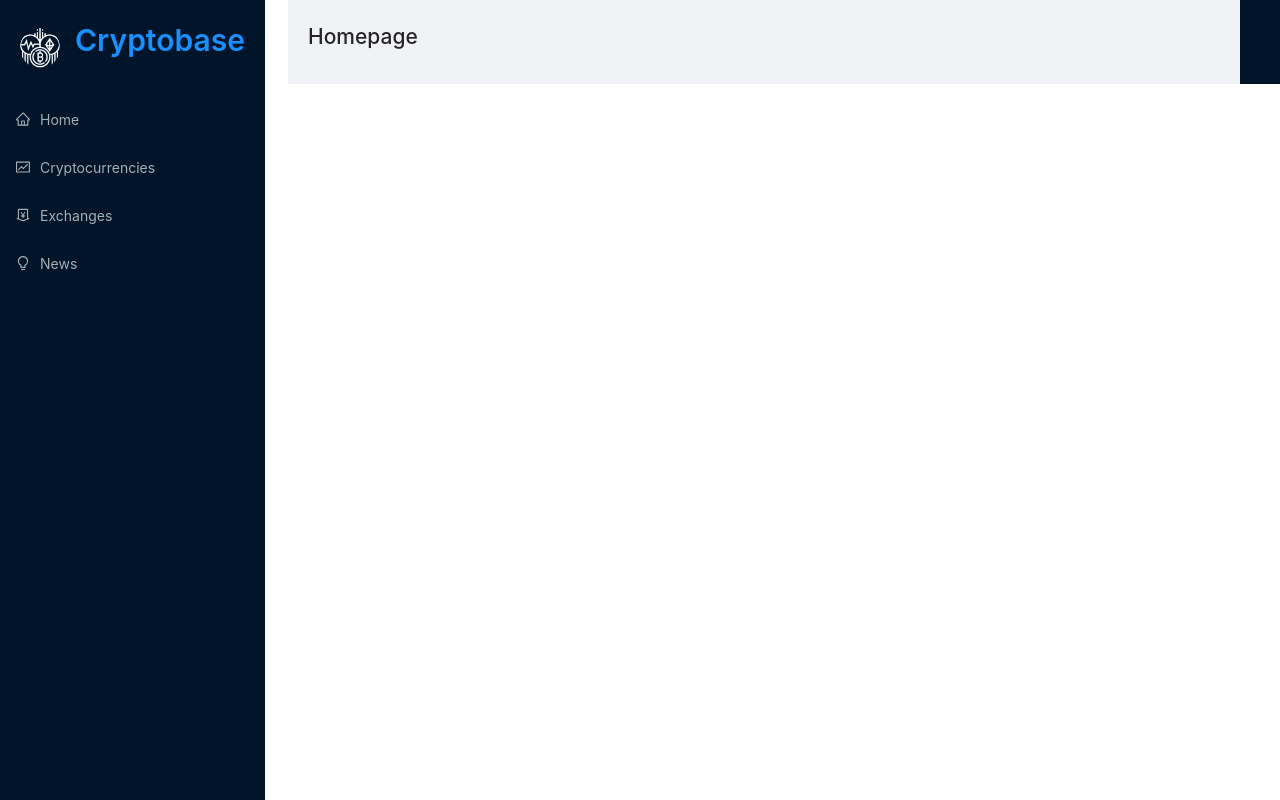
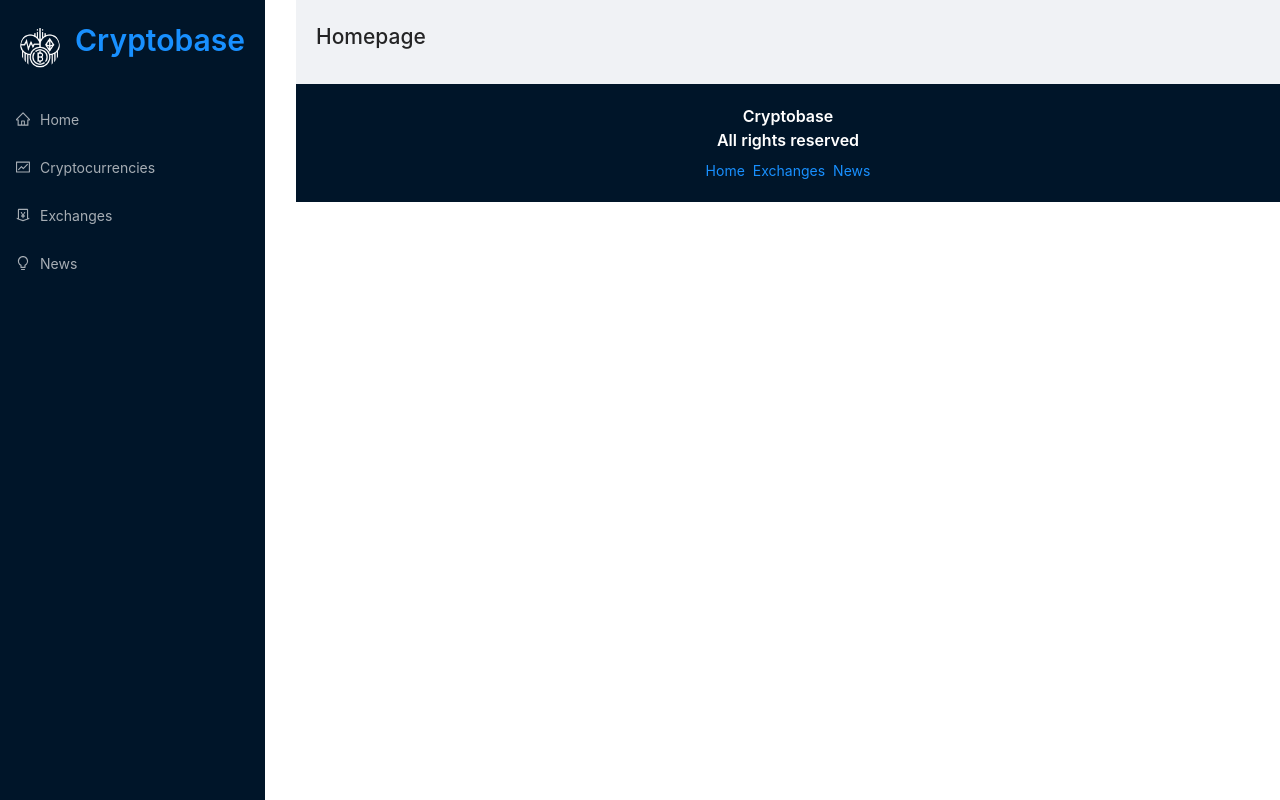
Before and after one commit to jordanduran/crypto, a React (Create React App) app: page / in a window 1280 px wide. Built offline with nearby package versions, Linux system fonts and the light colour scheme.

Commit message:
Footer setup

```diff
--- a/src/App.js
+++ b/src/App.js
@@ -38,8 +38,22 @@
             </Switch>
           </div>
         </Layout>
+
+        <div className='footer'>
+          <Typography.Title
+            level={5}
+            style={{ color: 'white', textAlign: 'center' }}
+          >
+            Cryptobase <br />
+            All rights reserved
+          </Typography.Title>
+          <Space>
+            <Link to='/'>Home</Link>
+            <Link to='/exchanges'>Exchanges</Link>
+            <Link to='/news'>News</Link>
+          </Space>
+        </div>
       </div>
-      <div className='footer'></div>
     </div>
   );
 };
```
